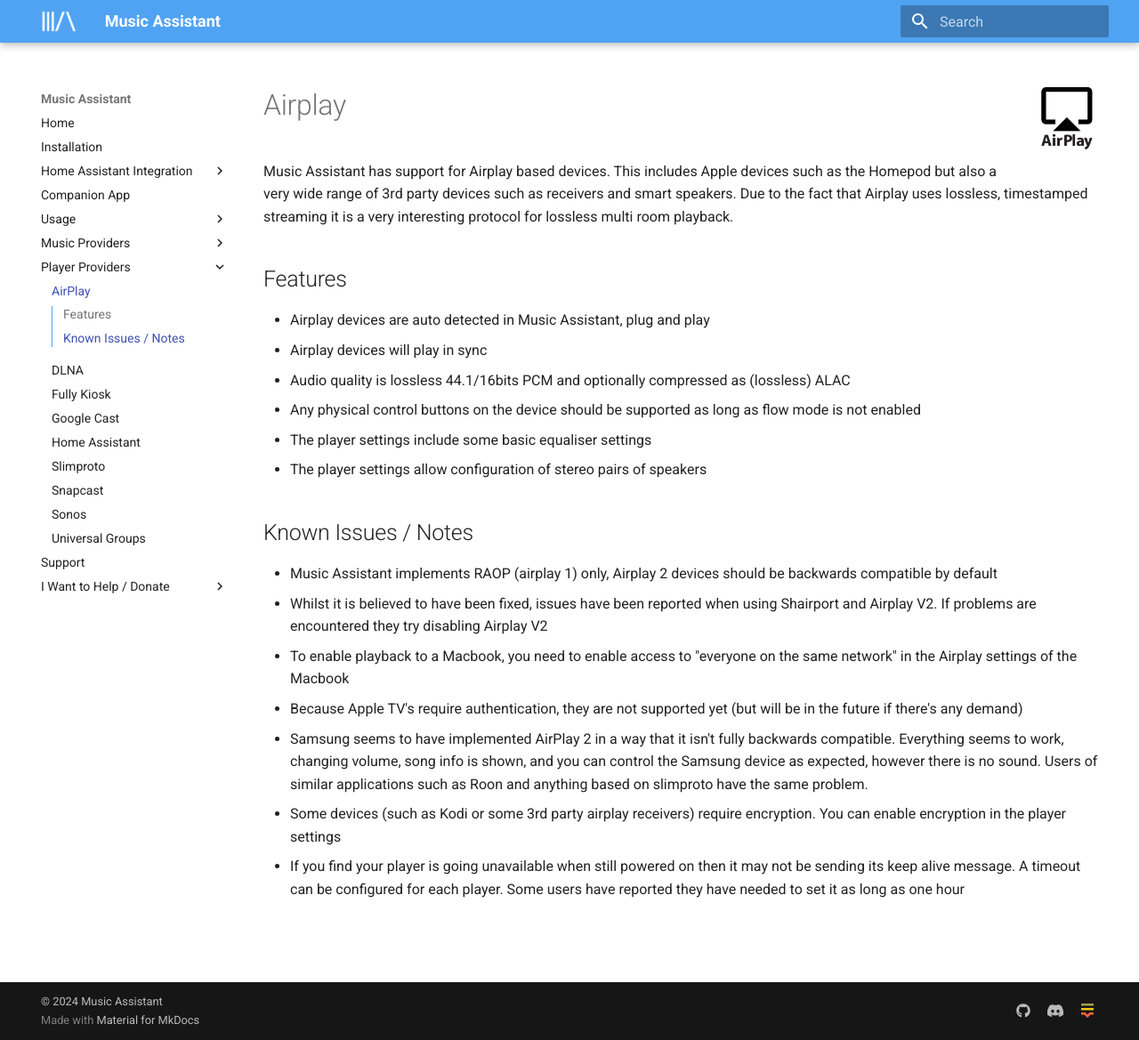
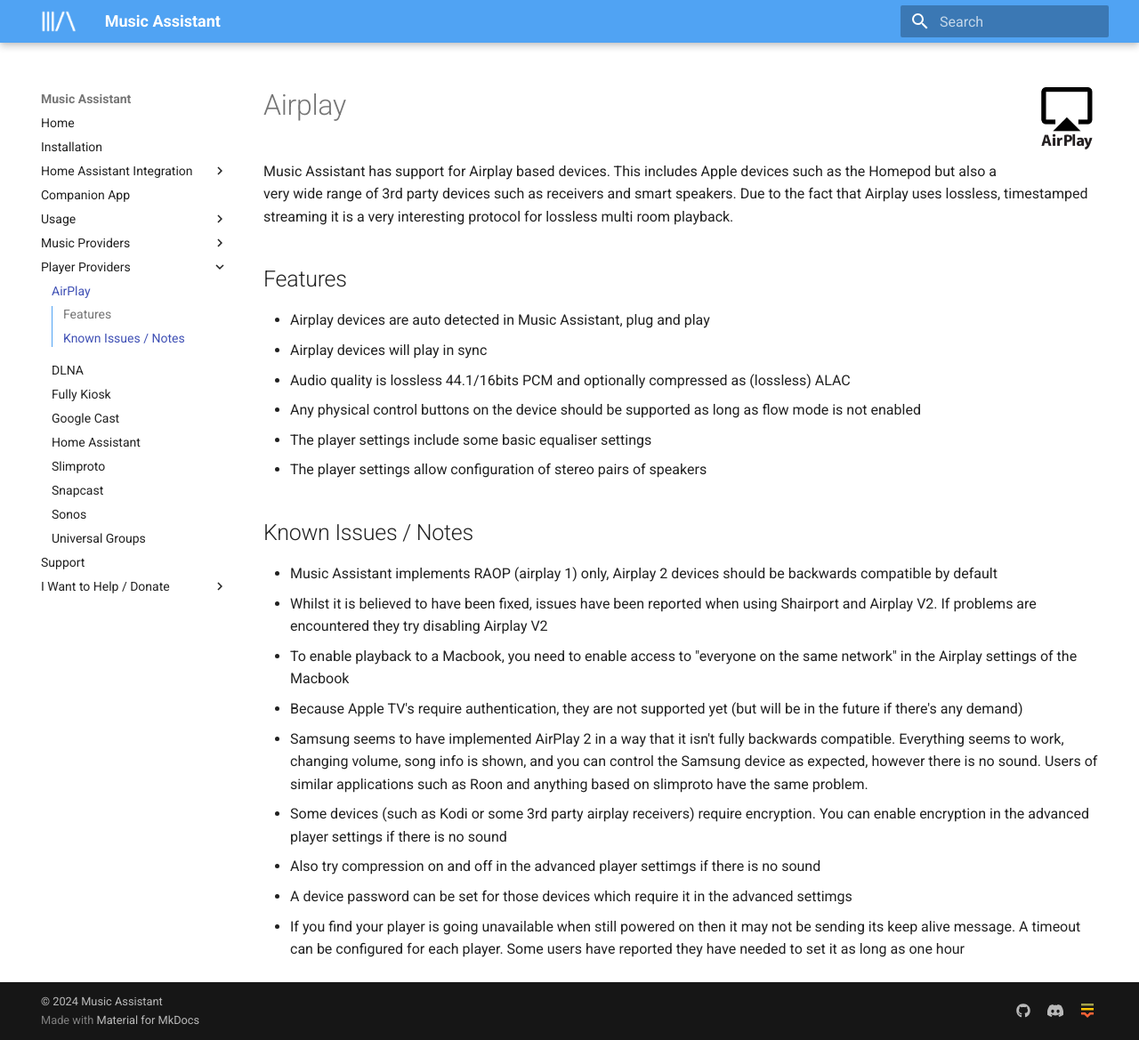
Before and after one commit to pwbriggs/music-assistant.github.io, an MkDocs documentation site: the page built from docs/player-support/airplay.md, in a window 1280 px wide and 1169 px high. Shown: the whole window at 89% size. Built offline with MkDocs 1.6.1 and Material for MkDocs 9.7.7, drawn with Linux system fonts in a browser that asks for light colours.

Commit message:
Expand settings info

```diff
--- a/docs/player-support/airplay.md
+++ b/docs/player-support/airplay.md
@@ -18,5 +18,7 @@
 - To enable playback to a Macbook, you need to enable access to "everyone on the same network" in the Airplay settings of the Macbook
 - Because Apple TV's require authentication, they are not supported yet (but will be in the future if there's any demand)
 - Samsung seems to have implemented AirPlay 2 in a way that it isn't fully backwards compatible. Everything seems to work, changing volume, song info is shown, and you can control the Samsung device as expected, however there is no sound. Users of similar applications such as Roon and anything based on slimproto have the same problem.
-- Some devices (such as Kodi or some 3rd party airplay receivers) require encryption. You can enable encryption in the player settings
+- Some devices (such as Kodi or some 3rd party airplay receivers) require encryption. You can enable encryption in the advanced player settings if there is no sound
+- Also try compression on and off in the advanced player settimgs if there is no sound
+- A device password can be set for those devices which require it in the advanced settimgs
 - If you find your player is going unavailable when still powered on then it may not be sending its keep alive message. A timeout can be configured for each player. Some users have reported they have needed to set it as long as one hour
```
